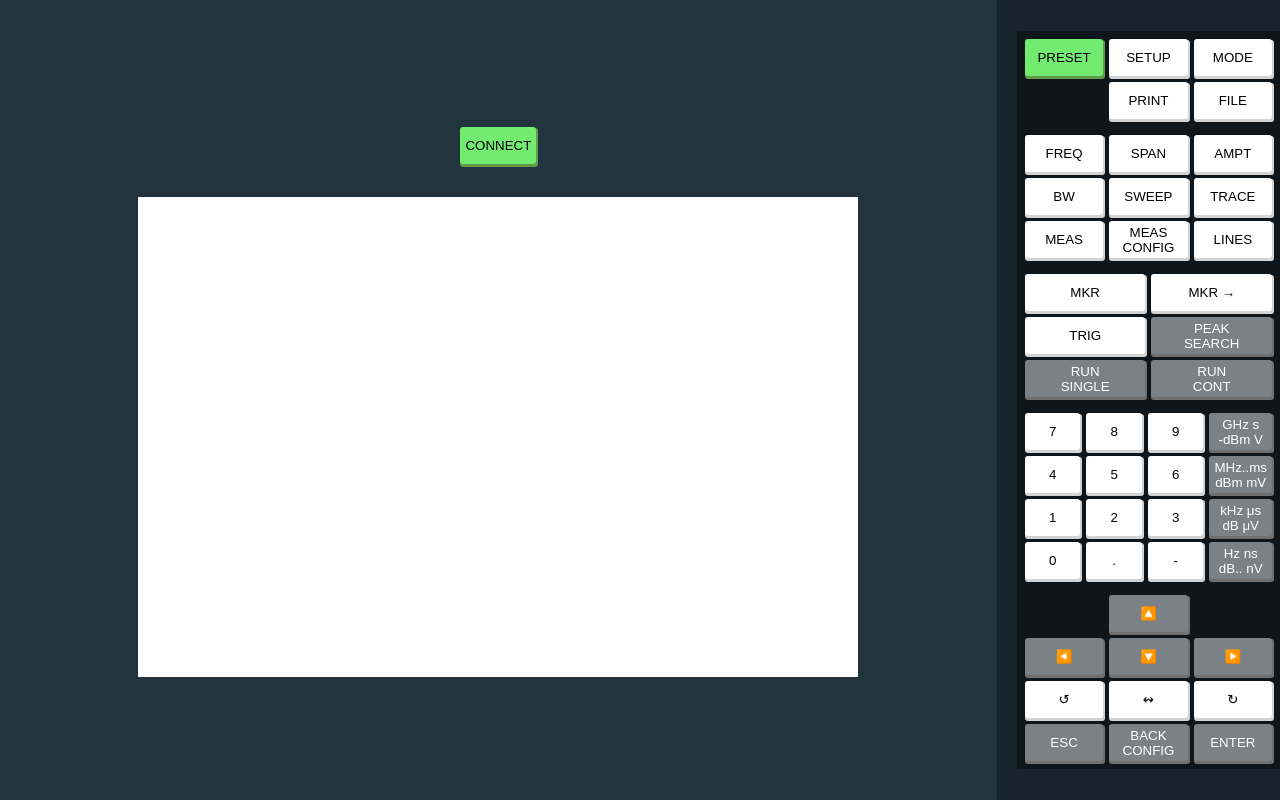
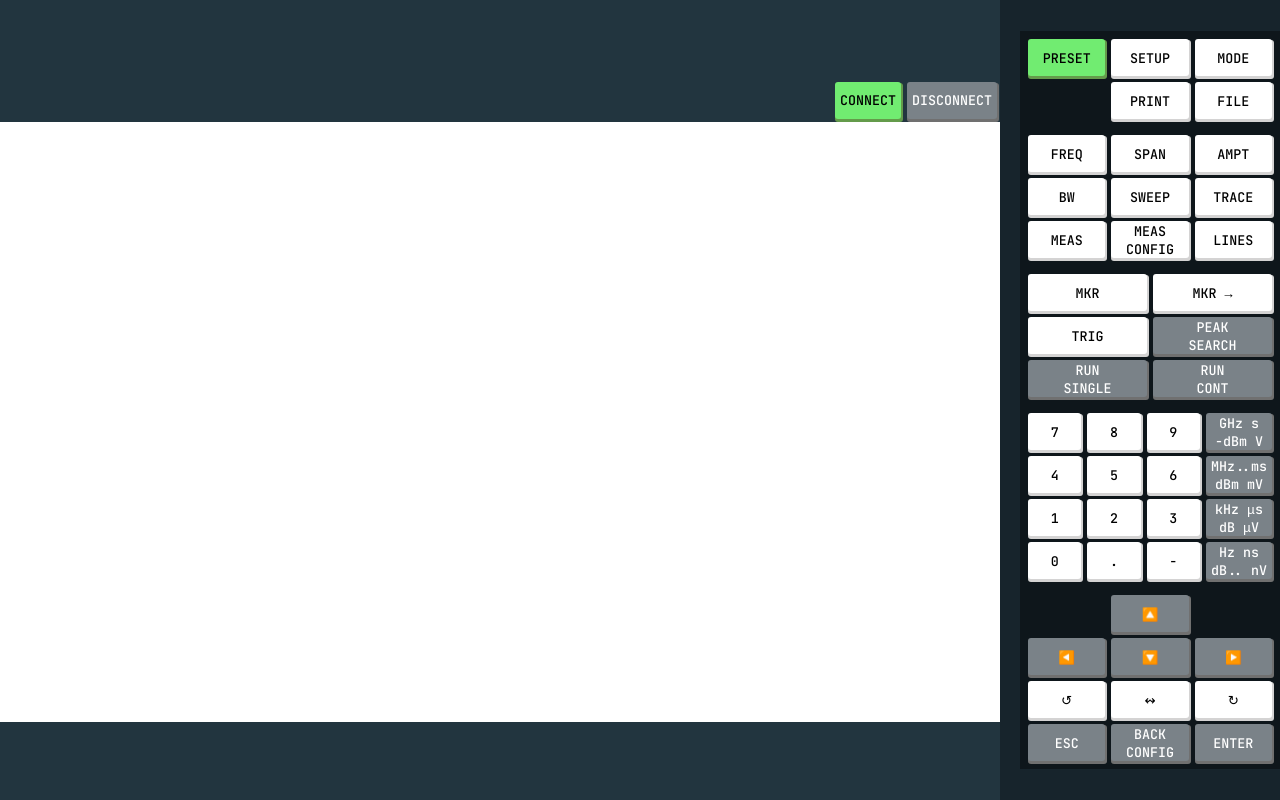
Before and after one commit to 1ek/remote_device-front, a React (Vite) app: page / in a window 1280 px wide. Built offline with nearby package versions, Linux system fonts and the light colour scheme.

Commit message:
connection settings added

```diff
--- a/src/App.jsx
+++ b/src/App.jsx
@@ -9,7 +9,7 @@ function App() {
   return (
     <div className="app__container">
         <div className='device__container'>
-            <Screen url={'wss://123.11.11.2'}/>
+            <Screen url={'ws://172.25.16.1:6080/websockify?token=SA1'}/>
             <Buttons/>
         </div>
     </div>
--- a/src/components/Buttons/Buttons.jsx
+++ b/src/components/Buttons/Buttons.jsx
@@ -8,8 +8,8 @@ const Buttons = () => {
         console.log(e.currentTarget.id)
         fetch(url, {
             method: 'GET',
-            // mode: 'cors'
-        }).then(data => data).then(res => console.log(res))
+            mode: 'no-cors'
+        }).then(res => console.log(res))
     }
 
     const renderButtons = (buttons) => {
--- a/src/components/Buttons/Buttons.scss
+++ b/src/components/Buttons/Buttons.scss
@@ -1,4 +1,7 @@
+@import url('https://fonts.googleapis.com/css2?family=JetBrains+Mono:wght@500&display=swap');
+
 .buttons__container {
+    min-width: 250px;
     width: 270px;
     align-self: center;
     background-color: #0e161b;
@@ -11,6 +14,7 @@
 }
 
 .device__button {
+    font-family: 'JetBrains Mono', monospace;
     height: 37px;
     border-radius: 3px;
     display: flex;
--- a/src/components/Screen/Screen.jsx
+++ b/src/components/Screen/Screen.jsx
@@ -1,10 +1,13 @@
-import { useRef, useEffect } from 'react'
+import { useRef, useEffect, useState } from 'react'
 
 import RFB from '../../../noVNC/core/rfb'
 
 import './Screen.scss'
 import '../Buttons/Buttons.scss'
 const Screen = ({ url }) => {
+
+    const [loading, setLoading] = useState(false)
+    const [connected, setConnected] = useState(false)
 
     const screen = useRef(null)
     const rfb = useRef(null)
@@ -22,17 +25,31 @@ const Screen = ({ url }) => {
     };
 
     const connect = () => {
+        setLoading(prev => true)
         // screen.current.innerHTML = ''
-        const _rfb = new RFB(screen.current, url)
+        const _rfb = new RFB(screen.current, url, {clipViewport: true, scaleViewport: true, qualityLevel: 6})
+        setRfb(_rfb)
+
         _rfb.background = '#000'
 
-        _rfb.addEventListener("credentialsrequired", () => {
-            const pass = prompt("PASSWORD:")
+        _rfb.addEventListener('connect', () => {
+            console.log('CONNECTED')
+        })
+
+        _rfb.addEventListener('disconnect', () => {
+            console.log('DISCONNECTED')
+            setLoading(prev => false)
+        })
+
+        _rfb.addEventListener('credentialsrequired', () => {
+            const pass = prompt('PASSWORD:')
             _rfb.sendCredentials({password: pass})
         })
+    }
 
-
-
+    const disconnect = () => {
+        const session = getRfb()
+        session.disconnect()
     }
 
 
@@ -42,7 +59,10 @@ const Screen = ({ url }) => {
         <>
         <div className="screens__container">
             <div className="dashboard">
-                <button className='device__button button__unique' onClick={connect}>CONNECT</button>
+                {connected ? <h3 className='connected'>CONNECTED</h3> : null}
+                {loading ? <h3 className='loading'>Loading...</h3> : null}
+                {(!loading && !connected) ? <button disabled={loading} className='device__button button__unique' onClick={connect}>CONNECT</button> : null}
+                <button className='device__button button__dark' onClick={disconnect}>DISCONNECT</button>
             </div>
             <div ref={screen} className="novnc_canvas">
 
--- a/src/components/Screen/Screen.scss
+++ b/src/components/Screen/Screen.scss
@@ -1,16 +1,40 @@
+@import url('https://fonts.googleapis.com/css2?family=JetBrains+Mono:wght@500&display=swap');
+
 .screens__container {
     display: flex;
     flex-direction: column;
     align-items: center;
     justify-content: center;
-    gap: 30px;
+
     width: 80%;
     background-color: #22353f;
     // margin-right
 }
 
 .novnc_canvas {
-    width: 720px;
-    height: 480px;
+    width: 1000px;
+    height: 600px;
     background-color: #fff;
 }
+
+.dashboard {
+    display: flex;
+    justify-content: flex-end;
+    width: 1000px;
+}
+
+.loading {
+    font-family: 'JetBrains Mono', monospace;
+    align-self: center;
+    display: block;
+    text-align: center;
+    color: rgb(241, 85, 85);
+}
+
+.connected {
+    font-family: 'JetBrains Mono', monospace;
+    align-self: center;
+    display: block;
+    text-align: center;
+    color: rgb(113, 236, 113);
+}
```
